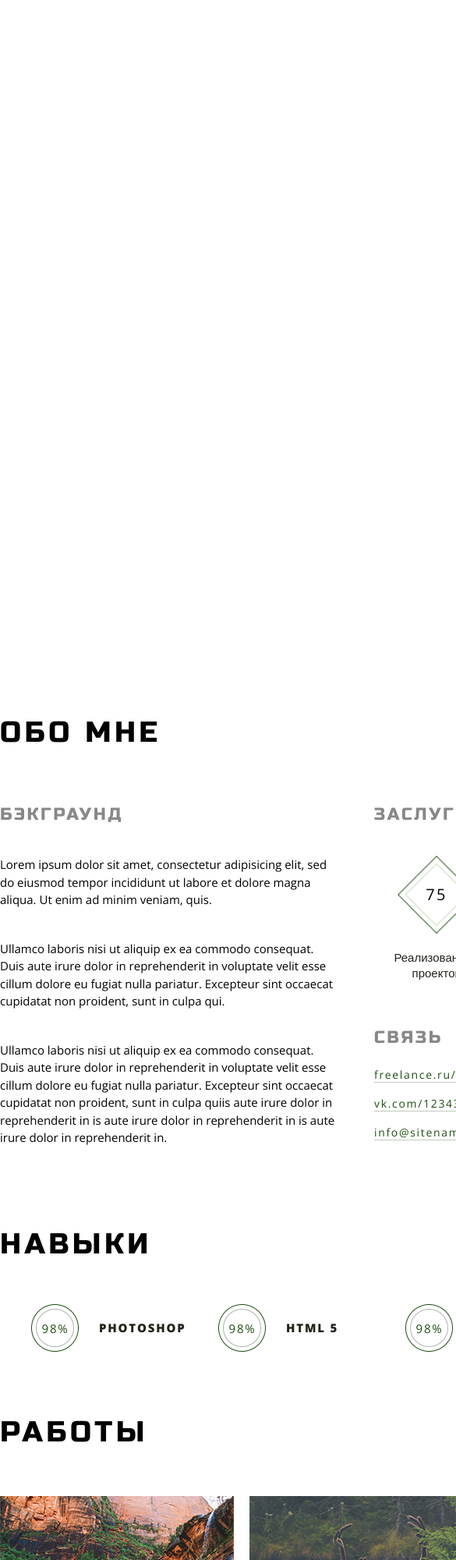
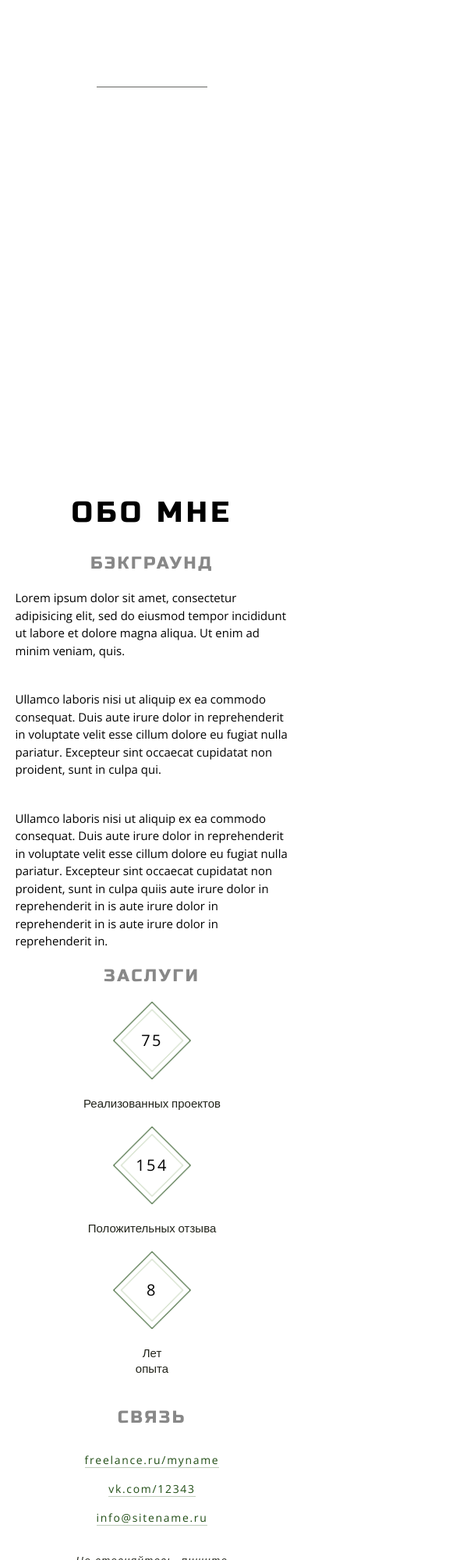
Before and after one commit to nnorbi/nnorbi.github.io, a plain HTML site: page index.html in a window 390 px wide. Shown: the top 2000 px of the page at 78% size, 585 px wide, since content can reach past the window. Drawn offline with nearby package versions, Linux system fonts and the light colour scheme.

Commit message:
Responsive update

```diff
--- a/css/main.css
+++ b/css/main.css
@@ -12,6 +12,10 @@ html {
 *, *:before, *:after {
   box-sizing: inherit;
 }
+
+
+
+/* --- MAIN CSS --- */
 
 body, h1, h2, h3, h4, h5, h6, p, blockquote, pre,
 a, abbr, acronym, address, big, cite, code,
@@ -165,10 +169,11 @@ nav, .menu {
 
 .background {
     float: left;
+    width: 435px;
 }
 
 .background__text {
-    width: 435px;
+
     font-size: 15px;
     line-height: 1.5em;
 }
--- /dev/null
+++ b/css/media.css
@@ -0,0 +1,168 @@
+@media screen and (max-width: 960px) {
+.container {
+    width: 90%;
+}
+
+header {
+    padding: 0;
+}
+
+.logo {
+    text-align: center;
+    float: none;
+    padding: 10px 0 0 0;
+}
+
+.logo__light {
+    float: none;
+}
+
+.logo_extra {
+    float: none;
+}
+
+.menu {
+    display: none;
+}
+
+.email {
+    padding-top: 30px;
+    float: none;
+    text-align: center;
+}
+
+.first__title {
+    padding: 80px 0;
+}
+
+.first__main-title {
+    padding-bottom: 20px;
+}
+
+.first__arrow {
+    padding-bottom: 20px;
+}
+
+.about__title {
+    padding: 30px 0;
+    text-align: center;
+}
+
+.background__title {
+    padding-bottom: 20px;
+    text-align: center;
+}
+
+.background {
+    float: none;
+    width: auto;
+}
+
+.merits {
+    width: auto;
+    float: none;
+}
+
+.merits__title {
+    padding: 20px 0 20px 0;
+    text-align: center;
+}
+
+.merits__column {
+    width: auto;
+    float: none;
+    padding: 0 0 20px 0;
+    margin: 0 auto;
+}
+
+.merits__romb {
+    margin: 0 auto;
+}
+
+.contact {
+    width: auto;
+    float: none;
+}
+
+.contact__links {
+    padding-top: 10px;
+    width: auto;
+    float: none;
+    text-align: center;
+}
+
+.contact__title {
+    text-align: center;
+    padding: 20px 0 20px 0;
+}
+
+.contact__info {
+    padding: 20px 0;
+    float: none;
+    width: auto;
+}
+
+.contact__img {
+    float: none;
+    display: none;
+}
+
+.contact__info-text {
+    padding: 0;
+    float: none;
+    text-align: center;
+}
+
+.skills__title {
+    padding: 30px 0;
+    text-align: center;
+}
+
+.skills__item {
+    margin: 0;
+    width: auto;
+    float: none;
+    padding-bottom: 40px;
+}
+
+.skills__circle {
+    float: none;
+    margin: 0 auto;
+    margin-bottom: 20px;
+}
+
+.skills__text {
+    float: none;
+    padding: 0;
+    text-align: center;
+}
+
+.works__title {
+    padding: 30px 0;
+    text-align: center;
+}
+
+.works {
+    float: none;
+    margin: 20px auto;
+}
+
+.works:nth-child(4) {
+    margin-right: auto;
+}
+
+.footer__text {
+    text-align: center;
+    margin-top: 50px;
+}
+
+
+
+
+
+
+
+
+
+
+}
--- a/index.html
+++ b/index.html
@@ -4,6 +4,7 @@
     <meta charset="UTF-8">
     <title>My portfolio</title>
     <link rel="stylesheet" href="css/main.css">
+    <link rel="stylesheet" href="css/media.css">
     <link href="https://fonts.googleapis.com/css?family=Open+Sans:300,400,800&amp;subset=cyrillic" rel="stylesheet">
     <link href="https://fonts.googleapis.com/css?family=Russo+One&amp;subset=cyrillic" rel="stylesheet">
     <meta name="viewport" content="width=device-width, initial-scale=1">
@@ -18,7 +19,8 @@
                 </div>
                 <nav>
                     <ul class="menu">
-                        <li class="menu__item"><a href="#" class="menu__link">Обо мне</a></li>
+                        <li class="menu__item"><a href="#" class="menu__link">
+                        Обо мне</a></li>
                         <li class="menu__item"><a href="#" class="menu__link">Навыки</a></li>
                         <li class="menu__item"><a href="#" class="menu__link">Работы</a></li>
                     </ul>
@@ -108,13 +110,13 @@
             <ul class="skills__list">
                 <li class="skills__item">
                     <div class="skills__circle">
-                        <p class="skills__digit">98%</p>
+                        <p class="skills__digit">100%</p>
                     </div>
                     <p class="skills__text">Photoshop</p>
                 </li>
                 <li class="skills__item">
                     <div class="skills__circle">
-                        <p class="skills__digit">98%</p>
+                        <p class="skills__digit">99%</p>
                     </div>
                     <p class="skills__text">Html 5</p>
                 </li>
@@ -126,7 +128,7 @@
                 </li>
                 <li class="skills__item">
                     <div class="skills__circle">
-                        <p class="skills__digit">98%</p>
+                        <p class="skills__digit">0%</p>
                     </div>
                     <p class="skills__text">Лень</p>
                 </li>
```
